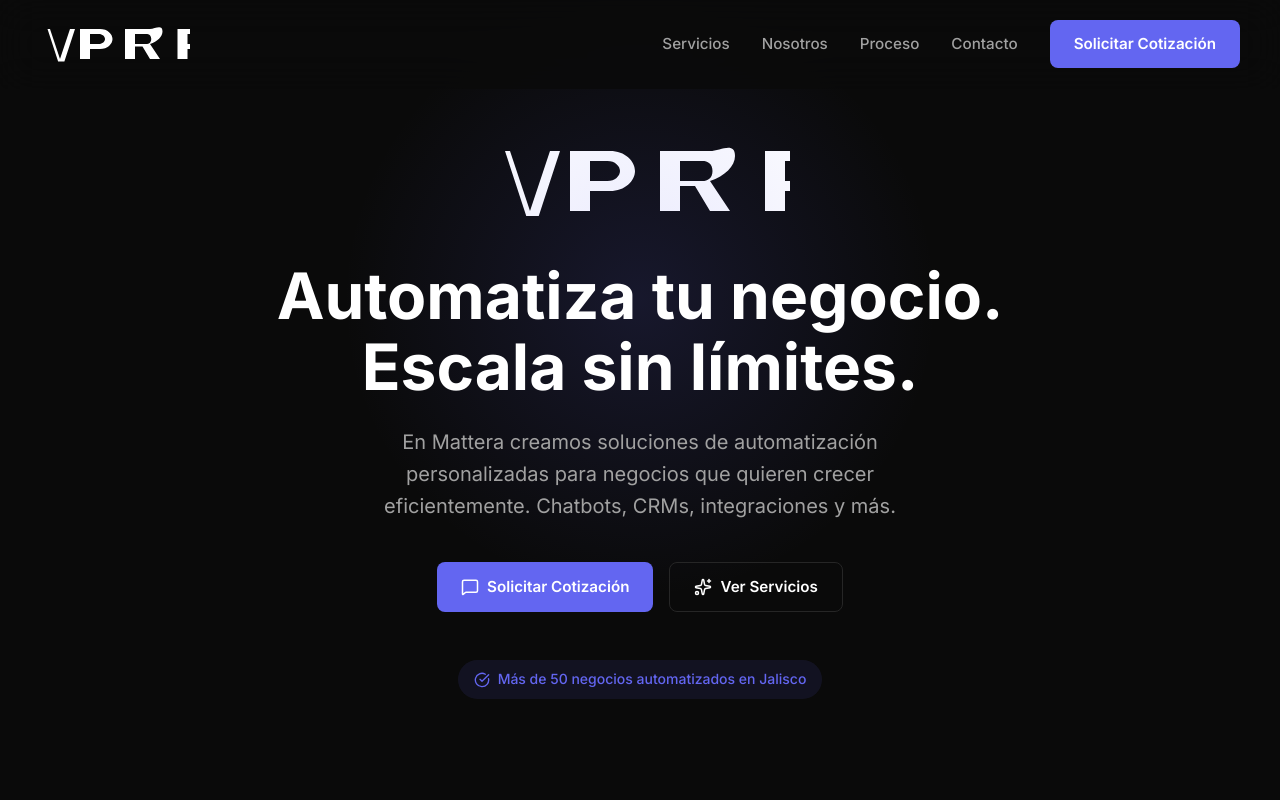
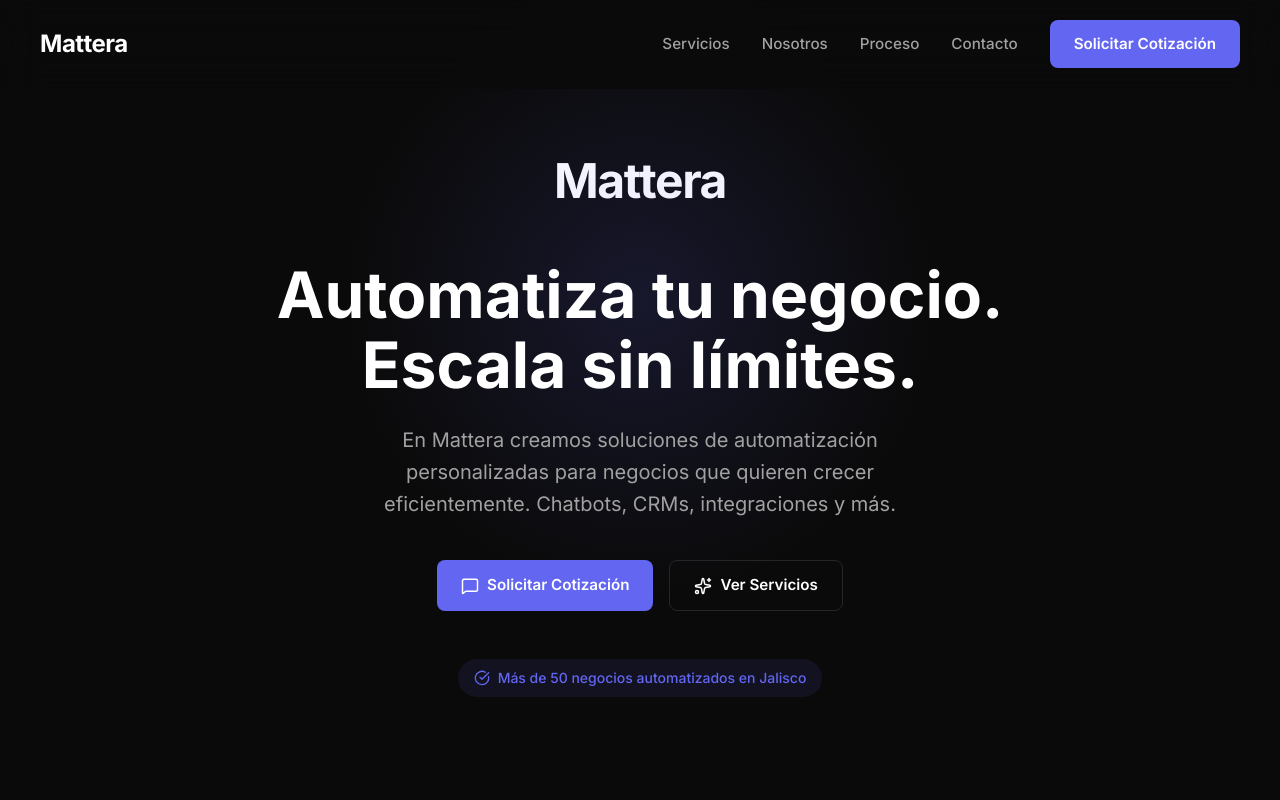
Before and after one commit to xameoc-sys/mattera-web, a plain HTML site: page index.html in a window 1280 px wide. Shown: the top 800 px of the page. Drawn offline with nearby package versions, Linux system fonts and the light colour scheme.

Commit message:
Fix: use clean text logo instead of broken SVG

```diff
--- a/index.html
+++ b/index.html
@@ -27,8 +27,7 @@
     header { position: fixed; top: 0; left: 0; right: 0; z-index: 100; padding: 20px 40px; background: rgba(10,10,10,0.8); backdrop-filter: blur(20px); border-bottom: 1px solid transparent; transition: border-color 0.3s; }
     header.scrolled { border-color: var(--border); }
     .header-inner { max-width: 1200px; margin: 0 auto; display: flex; justify-content: space-between; align-items: center; }
-    .logo { height: 40px; }
-    .logo svg { height: 100%; width: auto; fill: white; }
+    .logo { font-size: 1.5rem; font-weight: 700; color: white; text-decoration: none; letter-spacing: -0.02em; }
     nav { display: flex; gap: 32px; align-items: center; }
     nav a { color: var(--text-secondary); text-decoration: none; font-size: 0.95rem; font-weight: 500; transition: color 0.2s; }
     nav a:hover { color: var(--text); }
@@ -41,8 +40,7 @@
     /* Hero */
     .hero { min-height: 100vh; display: flex; flex-direction: column; justify-content: center; align-items: center; text-align: center; padding: 120px 20px 80px; position: relative; overflow: hidden; }
     .hero::before { content: ''; position: absolute; top: 0; left: 50%; transform: translateX(-50%); width: 600px; height: 600px; background: radial-gradient(circle, rgba(99,102,241,0.15) 0%, transparent 70%); pointer-events: none; }
-    .hero-logo { height: 80px; margin-bottom: 40px; animation: fadeInUp 0.8s ease-out; }
-    .hero-logo svg { height: 100%; width: auto; fill: white; }
+    .hero-logo { font-size: 3rem; font-weight: 700; letter-spacing: -0.03em; margin-bottom: 40px; animation: fadeInUp 0.8s ease-out; }
     .hero h1 { font-size: clamp(2.5rem, 5vw, 4rem); font-weight: 700; margin-bottom: 24px; line-height: 1.1; animation: fadeInUp 0.8s ease-out 0.1s both; }
     .hero p { font-size: 1.25rem; color: var(--text-secondary); max-width: 600px; margin-bottom: 40px; animation: fadeInUp 0.8s ease-out 0.2s both; }
     .hero-btns { display: flex; gap: 16px; flex-wrap: wrap; justify-content: center; animation: fadeInUp 0.8s ease-out 0.3s both; }
@@ -110,8 +108,7 @@
 
     /* Footer */
     footer { padding: 48px 20px; border-top: 1px solid var(--border); text-align: center; }
-    .footer-logo { height: 32px; margin-bottom: 24px; }
-    .footer-logo svg { height: 100%; width: auto; fill: white; }
+    .footer-logo { font-size: 1.25rem; font-weight: 700; margin-bottom: 24px; letter-spacing: -0.02em; }
     footer p { color: var(--text-secondary); font-size: 0.875rem; }
 
     /* Animations */
@@ -144,11 +141,7 @@
 <body>
   <header>
     <div class="header-inner">
-      <a href="#" class="logo">
-        <svg viewBox="0 0 120 32" xmlns="http://www.w3.org/2000/svg">
-          <path d="M8 4L16 28L24 4H28L19.5 30H14.5L6 4H8ZM32 4V28H40V20H48C54 20 58 16 58 12C58 8 54 4 48 4H32ZM40 8H47C50 8 52 10 52 12C52 14 50 16 47 16H40V8ZM68 4V28H76V18H82L88 28H96L88 16C94 14 98 10 98 6C98 0 92 4 88 4H68ZM76 8H85C87 8 89 9 89 12C89 15 87 16 85 16H76V8ZM110 4V28H118V20H122L130 28H138L128 18C134 16 138 12 138 8C138 2 132 4 128 4H110ZM118 8H126C128 8 130 9 130 12C130 15 128 16 126 16H118V8Z"/>
-        </svg>
-      </a>
+      <a href="#" class="logo">Mattera</a>
       <nav id="nav">
         <a href="#servicios">Servicios</a>
         <a href="#nosotros">Nosotros</a>
@@ -163,11 +156,7 @@
   </header>
 
   <section class="hero">
-    <div class="hero-logo">
-      <svg viewBox="0 0 120 32" xmlns="http://www.w3.org/2000/svg">
-        <path d="M8 4L16 28L24 4H28L19.5 30H14.5L6 4H8ZM32 4V28H40V20H48C54 20 58 16 58 12C58 8 54 4 48 4H32ZM40 8H47C50 8 52 10 52 12C52 14 50 16 47 16H40V8ZM68 4V28H76V18H82L88 28H96L88 16C94 14 98 10 98 6C98 0 92 4 88 4H68ZM76 8H85C87 8 89 9 89 12C89 15 87 16 85 16H76V8ZM110 4V28H118V20H122L130 28H138L128 18C134 16 138 12 138 8C138 2 132 4 128 4H110ZM118 8H126C128 8 130 9 130 12C130 15 128 16 126 16H118V8Z"/>
-      </svg>
-    </div>
+    <div class="hero-logo">Mattera</div>
     <h1>Automatiza tu negocio.<br>Escala sin límites.</h1>
     <p>En Mattera creamos soluciones de automatización personalizadas para negocios que quieren crecer eficientemente. Chatbots, CRMs, integraciones y más.</p>
     <div class="hero-btns">
@@ -395,11 +384,7 @@
   </section>
 
   <footer>
-    <div class="footer-logo">
-      <svg viewBox="0 0 120 32" xmlns="http://www.w3.org/2000/svg">
-        <path d="M8 4L16 28L24 4H28L19.5 30H14.5L6 4H8ZM32 4V28H40V20H48C54 20 58 16 58 12C58 8 54 4 48 4H32ZM40 8H47C50 8 52 10 52 12C52 14 50 16 47 16H40V8ZM68 4V28H76V18H82L88 28H96L88 16C94 14 98 10 98 6C98 0 92 4 88 4H68ZM76 8H85C87 8 89 9 89 12C89 15 87 16 85 16H76V8ZM110 4V28H118V20H122L130 28H138L128 18C134 16 138 12 138 8C138 2 132 4 128 4H110ZM118 8H126C128 8 130 9 130 12C130 15 128 16 126 16H118V8Z"/>
-      </svg>
-    </div>
+    <div class="footer-logo">Mattera</div>
     <p>&copy; 2026 Mattera. Automatizaciones para Negocios. Todos los derechos reservados.</p>
   </footer>
 
```
